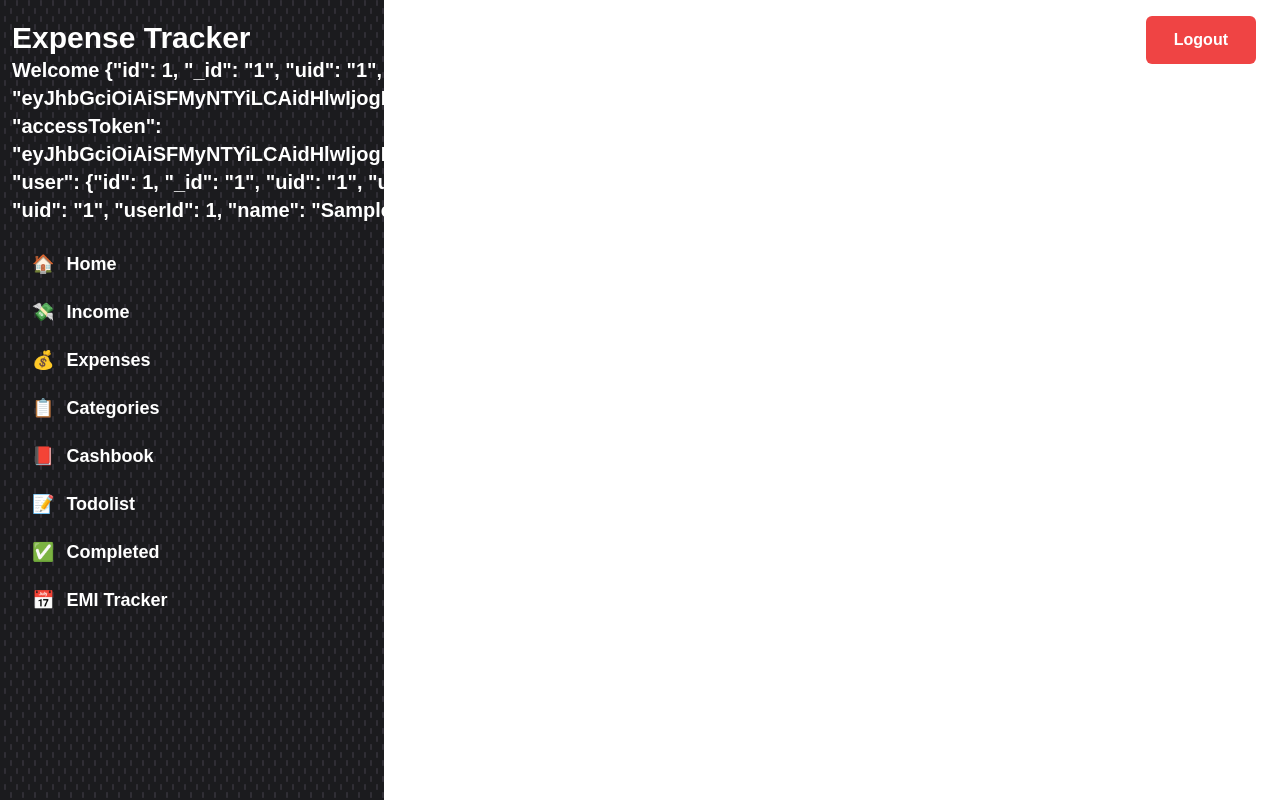
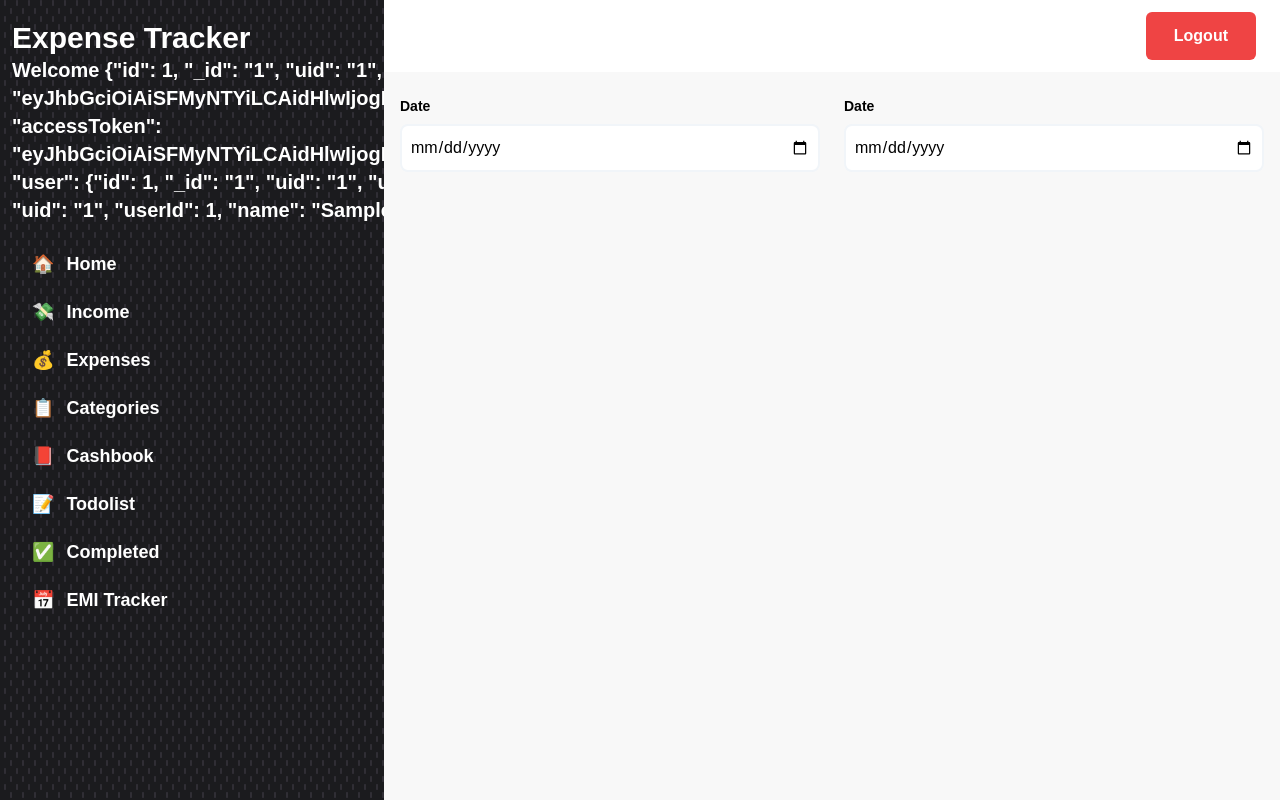
Before and after one commit to Karthikkk-24/BudgetBuddy, a React (Vite) app: page /emi-tracker in a window 1280 px wide. Shown: the top 800 px of the page. Built offline with nearby package versions, Linux system fonts and the light colour scheme; sample sign-in values are in the browser's storage.

Commit message:
Changes to EMITracker Pagfe

```diff
--- a/src/pages/EMITracker.jsx
+++ b/src/pages/EMITracker.jsx
@@ -1,9 +1,28 @@
-
-
 export default function EMITracker() {
-  return (
-    <div>
-
-    </div>
-  )
+    return (
+        <div className="flex w-full h-full items-start justify-start gap-10 bg-background px-4 py-6 flex-col">
+            <div className="flex items-center justify-center w-full h-auto gap-6">
+                <div className="w-1/2 flex flex-col items-start justify-start gap-2">
+                    <label className="font-semibold text-sm">Date</label>
+                    <input
+                        type="date"
+                        name="name"
+                        id="name"
+                        className="w-full h-12 border-2 border-slate-100 rounded-lg p-2"
+                        required
+                    />
+                </div>
+                <div className="w-1/2 flex flex-col items-start justify-start gap-2">
+                    <label className="font-semibold text-sm">Date</label>
+                    <input
+                        type="date"
+                        name="name"
+                        id="name"
+                        className="w-full h-12 border-2 border-slate-100 rounded-lg p-2"
+                        required
+                    />
+                </div>
+            </div>
+        </div>
+    );
 }
```
